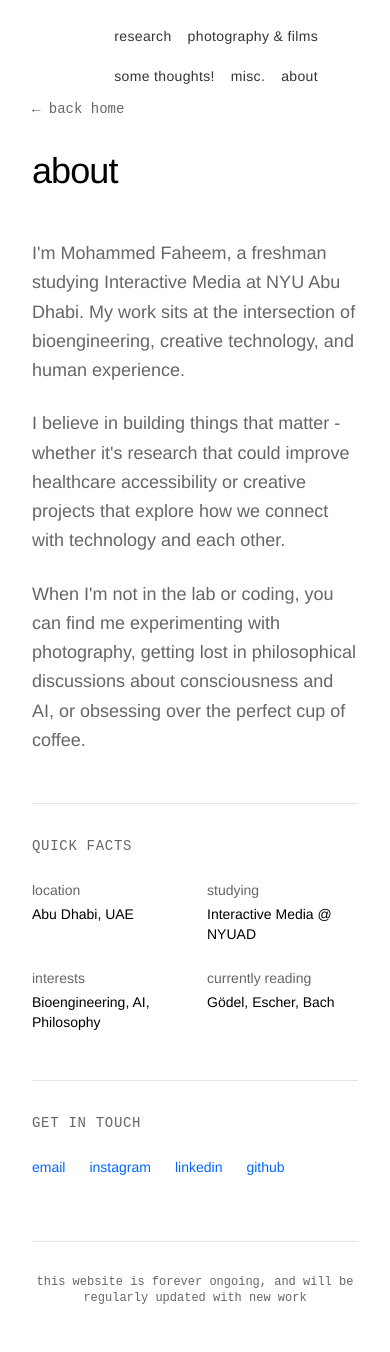
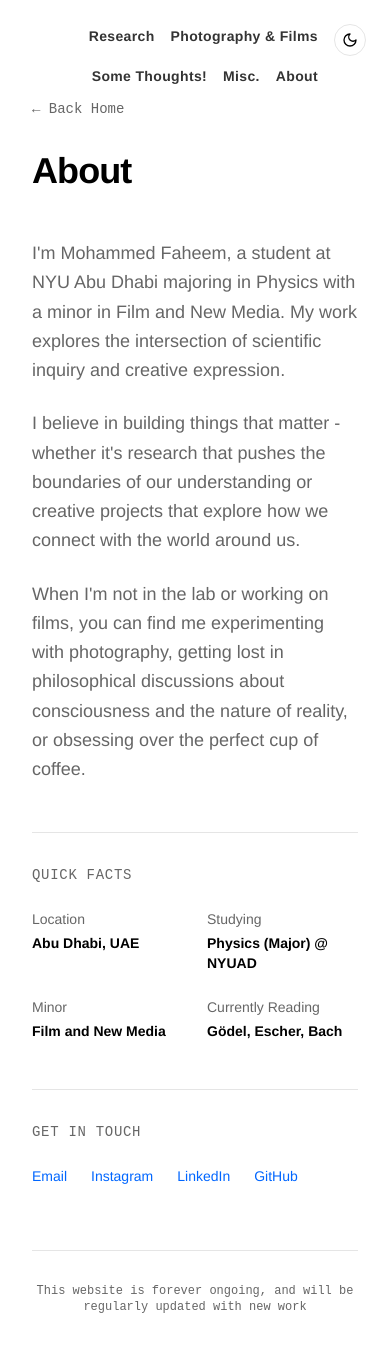
Before and after one commit to Faheem107/NewPersonalWebsite, a Next.js app: page /about in a window 390 px wide. Shown: the top 1352 px of the page. Built offline with nearby package versions, Linux system fonts and the light colour scheme.

Commit message:
feat: update landing page and site styling\n\nAdd scrollable infinite images and low opacity hover effect\nUpdate content to Physics major, Film minor and apply Helvetica Bold\nAdd ThemeToggle for light/dark mode across all pages

```diff
--- a/app/about/page.tsx
+++ b/app/about/page.tsx
@@ -5,12 +5,18 @@ import { motion } from "framer-motion"
 import Link from "next/link"
 import CustomCursor from "@/components/custom-cursor"
 import Navigation from "@/components/navigation"
+import { ThemeToggle } from "@/components/theme-toggle"
 
 export default function AboutPage() {
   return (
     <main className="min-h-screen bg-background">
       <CustomCursor />
       <Navigation />
+
+      {/* Theme Toggle */}
+      <div className="fixed top-6 right-6 z-50">
+        <ThemeToggle />
+      </div>
 
       <div className="max-w-3xl mx-auto px-8 py-24 md:py-32">
         {/* Header */}
@@ -24,10 +30,10 @@ export default function AboutPage() {
             href="/"
             className="text-sm font-mono text-muted-foreground hover:text-foreground transition-colors mb-8 inline-block interactive"
           >
-            &larr; back home
+            &larr; Back Home
           </Link>
-          <h1 className="text-4xl md:text-5xl font-sans font-light tracking-tight mb-4">
-            about
+          <h1 className="text-4xl md:text-5xl font-sans font-bold tracking-tight mb-4">
+            About
           </h1>
         </motion.div>
 
@@ -41,18 +47,19 @@ export default function AboutPage() {
           {/* Main Bio */}
           <div className="space-y-6 text-lg leading-relaxed text-muted-foreground">
             <p>
-              {"I'm"} Mohammed Faheem, a freshman studying Interactive Media at NYU Abu Dhabi.
-              My work sits at the intersection of bioengineering, creative technology, and human experience.
+              {"I'm"} Mohammed Faheem, a student at NYU Abu Dhabi majoring in Physics
+              with a minor in Film and New Media. My work explores the intersection of
+              scientific inquiry and creative expression.
             </p>
             <p>
-              I believe in building things that matter - whether {"it's"} research that could improve
-              healthcare accessibility or creative projects that explore how we connect with technology
-              and each other.
+              I believe in building things that matter - whether {"it's"} research that pushes
+              the boundaries of our understanding or creative projects that explore how we
+              connect with the world around us.
             </p>
             <p>
-              When {"I'm"} not in the lab or coding, you can find me experimenting with photography,
-              getting lost in philosophical discussions about consciousness and AI, or obsessing
-              over the perfect cup of coffee.
+              When {"I'm"} not in the lab or working on films, you can find me experimenting
+              with photography, getting lost in philosophical discussions about consciousness
+              and the nature of reality, or obsessing over the perfect cup of coffee.
             </p>
           </div>
 
@@ -64,24 +71,24 @@ export default function AboutPage() {
             transition={{ delay: 0.5 }}
           >
             <h2 className="text-sm font-mono uppercase tracking-wider text-muted-foreground mb-6">
-              quick facts
+              Quick Facts
             </h2>
             <div className="grid grid-cols-2 gap-6 text-sm">
               <div>
-                <span className="text-muted-foreground">location</span>
-                <p className="font-medium mt-1">Abu Dhabi, UAE</p>
+                <span className="text-muted-foreground">Location</span>
+                <p className="font-bold mt-1">Abu Dhabi, UAE</p>
               </div>
               <div>
-                <span className="text-muted-foreground">studying</span>
-                <p className="font-medium mt-1">Interactive Media @ NYUAD</p>
+                <span className="text-muted-foreground">Studying</span>
+                <p className="font-bold mt-1">Physics (Major) @ NYUAD</p>
               </div>
               <div>
-                <span className="text-muted-foreground">interests</span>
-                <p className="font-medium mt-1">Bioengineering, AI, Philosophy</p>
+                <span className="text-muted-foreground">Minor</span>
+                <p className="font-bold mt-1">Film and New Media</p>
               </div>
               <div>
-                <span className="text-muted-foreground">currently reading</span>
-                <p className="font-medium mt-1">{"Gödel, Escher, Bach"}</p>
+                <span className="text-muted-foreground">Currently Reading</span>
+                <p className="font-bold mt-1">{"Gödel, Escher, Bach"}</p>
               </div>
             </div>
           </motion.div>
@@ -94,14 +101,14 @@ export default function AboutPage() {
             transition={{ delay: 0.6 }}
           >
             <h2 className="text-sm font-mono uppercase tracking-wider text-muted-foreground mb-6">
-              get in touch
+              Get In Touch
             </h2>
             <div className="flex flex-wrap gap-6">
               <a
                 href="mailto:hello@faheem.dev"
                 className="text-sm text-accent hover:text-foreground transition-colors interactive link-hover"
               >
-                email
+                Email
               </a>
               <a
                 href="https://instagram.com"
@@ -109,7 +116,7 @@ export default function AboutPage() {
                 rel="noopener noreferrer"
                 className="text-sm text-accent hover:text-foreground transition-colors interactive link-hover"
               >
-                instagram
+                Instagram
               </a>
               <a
                 href="https://linkedin.com"
@@ -117,7 +124,7 @@ export default function AboutPage() {
                 rel="noopener noreferrer"
                 className="text-sm text-accent hover:text-foreground transition-colors interactive link-hover"
               >
-                linkedin
+                LinkedIn
               </a>
               <a
                 href="https://github.com"
@@ -125,7 +132,7 @@ export default function AboutPage() {
                 rel="noopener noreferrer"
                 className="text-sm text-accent hover:text-foreground transition-colors interactive link-hover"
               >
-                github
+                GitHub
               </a>
             </div>
           </motion.div>
@@ -139,7 +146,7 @@ export default function AboutPage() {
           transition={{ delay: 0.8 }}
         >
           <p className="text-xs font-mono text-muted-foreground text-center">
-            this website is forever ongoing, and will be regularly updated with new work
+            This website is forever ongoing, and will be regularly updated with new work
           </p>
         </motion.div>
       </div>
--- a/app/layout.tsx
+++ b/app/layout.tsx
@@ -5,7 +5,7 @@ import './globals.css'
 
 export const metadata: Metadata = {
   title: 'Faheem - Physics at NYU Abu Dhabi',
-  description: 'Personal portfolio of Faheem',
+  description: 'Personal portfolio of Faheem - Physics Major, Film and New Media Minor at NYU Abu Dhabi',
   generator: 'v0.app',
   icons: {
     icon: [
--- a/app/misc/page.tsx
+++ b/app/misc/page.tsx
@@ -5,6 +5,7 @@ import { motion } from "framer-motion"
 import Link from "next/link"
 import CustomCursor from "@/components/custom-cursor"
 import Navigation from "@/components/navigation"
+import { ThemeToggle } from "@/components/theme-toggle"
 
 const MISC_ITEMS = [
   {
@@ -45,6 +46,11 @@ export default function MiscPage() {
       <CustomCursor />
       <Navigation />
 
+      {/* Theme Toggle */}
+      <div className="fixed top-6 right-6 z-50">
+        <ThemeToggle />
+      </div>
+
       <div className="max-w-4xl mx-auto px-8 py-24 md:py-32">
         {/* Header */}
         <motion.div
@@ -57,13 +63,13 @@ export default function MiscPage() {
             href="/"
             className="text-sm font-mono text-muted-foreground hover:text-foreground transition-colors mb-8 inline-block interactive"
           >
-            &larr; back home
+            &larr; Back Home
           </Link>
-          <h1 className="text-4xl md:text-5xl font-sans font-light tracking-tight mb-4">
-            misc.
+          <h1 className="text-4xl md:text-5xl font-sans font-bold tracking-tight mb-4">
+            Misc.
           </h1>
-          <p className="text-lg text-muted-foreground font-light">
-            random things that bring me joy
+          <p className="text-lg text-muted-foreground">
+            Random things that bring me joy
           </p>
         </motion.div>
 
@@ -80,7 +86,7 @@ export default function MiscPage() {
               <span className="text-xs font-mono text-muted-foreground uppercase tracking-wider">
                 {item.category}
               </span>
-              <h2 className="text-lg font-sans font-medium mt-2 mb-3 group-hover:text-foreground transition-colors">
+              <h2 className="text-lg font-sans font-bold mt-2 mb-3 group-hover:text-foreground transition-colors">
                 {item.title}
               </h2>
               <p className="text-sm text-muted-foreground leading-relaxed">
@@ -98,7 +104,7 @@ export default function MiscPage() {
           transition={{ delay: 1 }}
         >
           <p className="text-sm text-muted-foreground font-mono italic">
-            (feat. my trusty tools)
+            (Feat. my trusty tools)
           </p>
         </motion.div>
       </div>
--- a/app/photography/page.tsx
+++ b/app/photography/page.tsx
@@ -5,6 +5,7 @@ import { motion, AnimatePresence } from "framer-motion"
 import Link from "next/link"
 import CustomCursor from "@/components/custom-cursor"
 import Navigation from "@/components/navigation"
+import { ThemeToggle } from "@/components/theme-toggle"
 
 const GALLERY_ITEMS = [
   {
@@ -70,6 +71,11 @@ export default function PhotographyPage() {
       <CustomCursor />
       <Navigation />
 
+      {/* Theme Toggle */}
+      <div className="fixed top-6 right-6 z-50">
+        <ThemeToggle />
+      </div>
+
       <div className="max-w-6xl mx-auto px-8 py-24 md:py-32">
         {/* Header */}
         <motion.div
@@ -82,13 +88,13 @@ export default function PhotographyPage() {
             href="/"
             className="text-sm font-mono text-muted-foreground hover:text-foreground transition-colors mb-8 inline-block interactive"
           >
-            &larr; back home
+            &larr; Back Home
           </Link>
-          <h1 className="text-4xl md:text-5xl font-sans font-light tracking-tight mb-4">
-            photography & films
+          <h1 className="text-4xl md:text-5xl font-sans font-bold tracking-tight mb-4">
+            Photography & Films
           </h1>
-          <p className="text-lg text-muted-foreground font-light mb-8">
-            visual stories and experiments
+          <p className="text-lg text-muted-foreground mb-8">
+            Visual stories and experiments
           </p>
 
           {/* Filter */}
@@ -97,13 +103,13 @@ export default function PhotographyPage() {
               <button
                 key={filterOption}
                 onClick={() => setFilter(filterOption)}
-                className={`text-sm font-mono lowercase transition-all duration-300 interactive ${
+                className={`text-sm font-mono transition-all duration-300 interactive ${
                   filter === filterOption
                     ? "text-foreground"
                     : "text-muted-foreground hover:text-foreground"
                 }`}
               >
-                {filterOption}
+                {filterOption.charAt(0).toUpperCase() + filterOption.slice(1)}
                 {filter === filterOption && (
                   <motion.div
                     className="h-px bg-foreground mt-1"
@@ -139,7 +145,7 @@ export default function PhotographyPage() {
                 />
                 <div className="absolute inset-0 bg-gradient-to-t from-black/70 via-transparent to-transparent opacity-0 group-hover:opacity-100 transition-opacity duration-300" />
                 <div className="absolute bottom-0 left-0 right-0 p-4 translate-y-full group-hover:translate-y-0 transition-transform duration-300">
-                  <p className="text-sm font-medium text-white">{item.title}</p>
+                  <p className="text-sm font-bold text-white">{item.title}</p>
                   <p className="text-xs text-white/70 font-mono">{item.type} - {item.year}</p>
                 </div>
               </motion.div>
@@ -171,7 +177,7 @@ export default function PhotographyPage() {
                 className="w-full h-auto rounded-lg"
               />
               <div className="mt-4 text-white">
-                <h2 className="text-xl font-sans font-medium">{selectedItem.title}</h2>
+                <h2 className="text-xl font-sans font-bold">{selectedItem.title}</h2>
                 <p className="text-sm text-white/70 font-mono mt-1">
                   {selectedItem.type} - {selectedItem.year}
                 </p>
@@ -181,7 +187,7 @@ export default function PhotographyPage() {
                 onClick={() => setSelectedItem(null)}
                 className="absolute -top-12 right-0 text-white/70 hover:text-white text-sm font-mono interactive"
               >
-                close [esc]
+                Close [esc]
               </button>
             </motion.div>
           </motion.div>
--- a/app/research/page.tsx
+++ b/app/research/page.tsx
@@ -5,24 +5,25 @@ import { motion } from "framer-motion"
 import Link from "next/link"
 import CustomCursor from "@/components/custom-cursor"
 import Navigation from "@/components/navigation"
+import { ThemeToggle } from "@/components/theme-toggle"
 
 const RESEARCH_PROJECTS = [
   {
-    title: "Biomedical Signal Processing",
-    location: "NYUAD Research Lab",
-    description: "Developing novel algorithms for processing and analyzing biomedical signals using machine learning techniques. Focus on real-time ECG analysis and anomaly detection.",
+    title: "Quantum Optics Research",
+    location: "NYUAD Physics Lab",
+    description: "Investigating quantum entanglement and photon manipulation for applications in quantum computing and secure communications.",
     year: "2025-present"
   },
   {
-    title: "Neural Interface Design",
+    title: "Computational Astrophysics",
     location: "Collaborative Research Project",
-    description: "Exploring human-computer interaction through non-invasive neural interfaces. Working on signal acquisition and interpretation for accessibility applications.",
+    description: "Developing simulations to model stellar evolution and galaxy formation using high-performance computing clusters.",
     year: "2024-2025"
   },
   {
-    title: "Microfluidics for Diagnostics",
-    location: "Bioengineering Department",
-    description: "Designing point-of-care diagnostic devices using microfluidic principles. Focus on low-cost, portable solutions for resource-limited settings.",
+    title: "Condensed Matter Physics",
+    location: "Physics Department",
+    description: "Studying novel materials and their properties at low temperatures, with applications in superconductivity and energy storage.",
     year: "2024"
   }
 ]
@@ -32,6 +33,11 @@ export default function ResearchPage() {
     <main className="min-h-screen bg-background">
       <CustomCursor />
       <Navigation />
+
+      {/* Theme Toggle */}
+      <div className="fixed top-6 right-6 z-50">
+        <ThemeToggle />
+      </div>
 
       <div className="max-w-4xl mx-auto px-8 py-24 md:py-32">
         {/* Header */}
@@ -45,13 +51,13 @@ export default function ResearchPage() {
             href="/"
             className="text-sm font-mono text-muted-foreground hover:text-foreground transition-colors mb-8 inline-block interactive"
           >
-            &larr; back home
+            &larr; Back Home
           </Link>
-          <h1 className="text-4xl md:text-5xl font-sans font-light tracking-tight mb-4">
-            research
+          <h1 className="text-4xl md:text-5xl font-sans font-bold tracking-tight mb-4">
+            Research
           </h1>
-          <p className="text-lg text-muted-foreground font-light">
-            exploring the intersection of biology, engineering, and technology
+          <p className="text-lg text-muted-foreground">
+            Exploring the fundamental nature of the universe through physics
           </p>
         </motion.div>
 
@@ -67,7 +73,7 @@ export default function ResearchPage() {
             >
               <div className="flex flex-col md:flex-row md:items-start md:justify-between gap-4 mb-4">
                 <div>
-                  <h2 className="text-xl font-sans font-medium mb-1">
+                  <h2 className="text-xl font-sans font-bold mb-1">
                     {project.title}
                   </h2>
                   <p className="text-sm text-muted-foreground font-mono">
@@ -92,7 +98,7 @@ export default function ResearchPage() {
           animate={{ opacity: 1 }}
           transition={{ delay: 1 }}
         >
-          more projects coming soon...
+          More projects coming soon...
         </motion.p>
       </div>
     </main>
--- a/app/thoughts/page.tsx
+++ b/app/thoughts/page.tsx
@@ -5,6 +5,7 @@ import { motion } from "framer-motion"
 import Link from "next/link"
 import CustomCursor from "@/components/custom-cursor"
 import Navigation from "@/components/navigation"
+import { ThemeToggle } from "@/components/theme-toggle"
 
 const THOUGHTS = [
   {
@@ -89,6 +90,11 @@ export default function ThoughtsPage() {
       <CustomCursor />
       <Navigation />
 
+      {/* Theme Toggle */}
+      <div className="fixed top-6 right-6 z-50">
+        <ThemeToggle />
+      </div>
+
       <div className="max-w-3xl mx-auto px-8 py-24 md:py-32">
         {/* Header */}
         <motion.div
@@ -101,13 +107,13 @@ export default function ThoughtsPage() {
             href="/"
             className="text-sm font-mono text-muted-foreground hover:text-foreground transition-colors mb-8 inline-block interactive"
           >
-            &larr; back home
+            &larr; Back Home
           </Link>
-          <h1 className="text-4xl md:text-5xl font-sans font-light tracking-tight mb-4">
-            some thoughts!
+          <h1 className="text-4xl md:text-5xl font-sans font-bold tracking-tight mb-4">
+            Some Thoughts!
           </h1>
-          <p className="text-lg text-muted-foreground font-light">
-            musings on physics, philosophy, and the general strangeness of being alive
+          <p className="text-lg text-muted-foreground">
+            Musings on physics, philosophy, and the general strangeness of being alive
           </p>
         </motion.div>
 
@@ -124,7 +130,7 @@ export default function ThoughtsPage() {
               <span className="text-sm font-mono text-muted-foreground">
                 {thought.date}
               </span>
-              <h2 className="text-xl md:text-2xl font-sans font-medium mt-2 mb-6">
+              <h2 className="text-xl md:text-2xl font-sans font-bold mt-2 mb-6">
                 {thought.title}
               </h2>
               <div className="prose prose-neutral dark:prose-invert max-w-none">
@@ -149,7 +155,7 @@ export default function ThoughtsPage() {
           transition={{ delay: 1 }}
         >
           <p className="text-sm font-mono text-muted-foreground italic">
-            more thoughts incoming... probably at 2am
+            More thoughts incoming... probably at 2am
           </p>
         </motion.div>
       </div>
--- a/components/navigation.tsx
+++ b/components/navigation.tsx
@@ -5,11 +5,11 @@ import { motion } from "framer-motion"
 import Link from "next/link"
 
 const NAV_ITEMS = [
-  { label: "research", href: "/research" },
-  { label: "photography & films", href: "/photography" },
-  { label: "some thoughts!", href: "/thoughts" },
-  { label: "misc.", href: "/misc" },
-  { label: "about", href: "/about" },
+  { label: "Research", href: "/research" },
+  { label: "Photography & Films", href: "/photography" },
+  { label: "Some Thoughts!", href: "/thoughts" },
+  { label: "Misc.", href: "/misc" },
+  { label: "About", href: "/about" },
 ]
 
 export default function Navigation() {
@@ -25,7 +25,7 @@ export default function Navigation() {
           >
             <Link
               href={item.href}
-              className="text-sm font-sans lowercase tracking-wide text-foreground/80 hover:text-foreground transition-all duration-300 link-hover interactive"
+              className="text-sm font-sans font-bold tracking-wide text-foreground/80 hover:text-foreground transition-all duration-300 link-hover interactive"
             >
               {item.label}
             </Link>
```
Also changed, not shown: app/page.tsx (+29 -12 lines).
